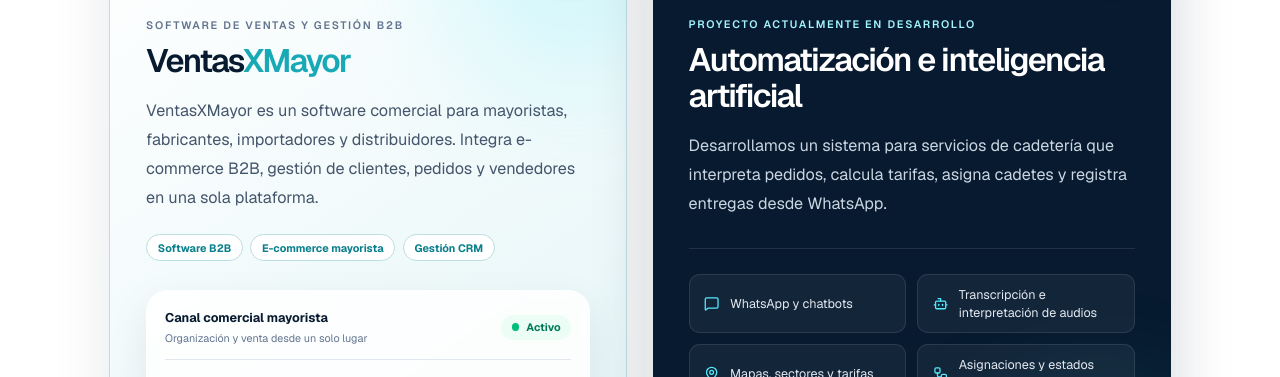
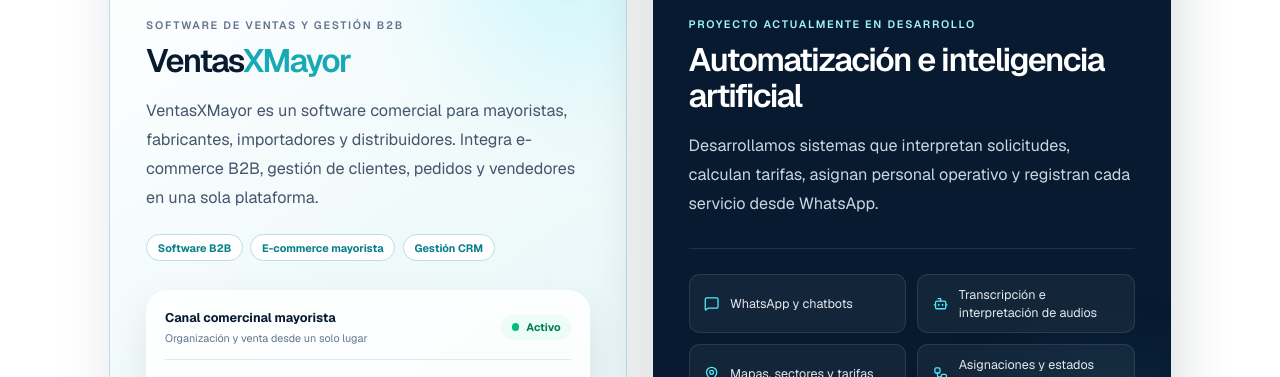
Before and after one commit to MarevaLux/marevalux-web, a Next.js app: page / in a window 1280 px wide. Shown: the part 5320-5697 px from the top of the page. Built offline with nearby package versions, Linux system fonts and the light colour scheme.

Commit message:
Actualiza descripcion de automatizacion

```diff
--- a/app/components/Solutions.jsx
+++ b/app/components/Solutions.jsx
@@ -97,7 +97,7 @@
                 <div className="flex items-center justify-between border-b border-slate-200 pb-4">
                   <div>
                     <p className="text-sm font-bold text-[#071a2f]">
-                      Canal comercial mayorista
+                      Canal comercinal mayorista
                     </p>
                     <p className="mt-1 text-xs text-slate-500">
                       Organización y venta desde un solo lugar
@@ -163,9 +163,8 @@
               </h3>
 
               <p className="mt-5 text-lg leading-8 text-slate-300">
-                Desarrollamos un sistema para servicios de cadetería que
-                interpreta pedidos, calcula tarifas, asigna cadetes y registra
-                entregas desde WhatsApp.
+                Desarrollamos sistemas que interpretan solicitudes, calculan tarifas,
+                 asignan personal operativo y registran cada servicio desde WhatsApp.
               </p>
 
               <div className="mt-8 grid gap-3 border-t border-white/10 pt-7 sm:grid-cols-2">
```
